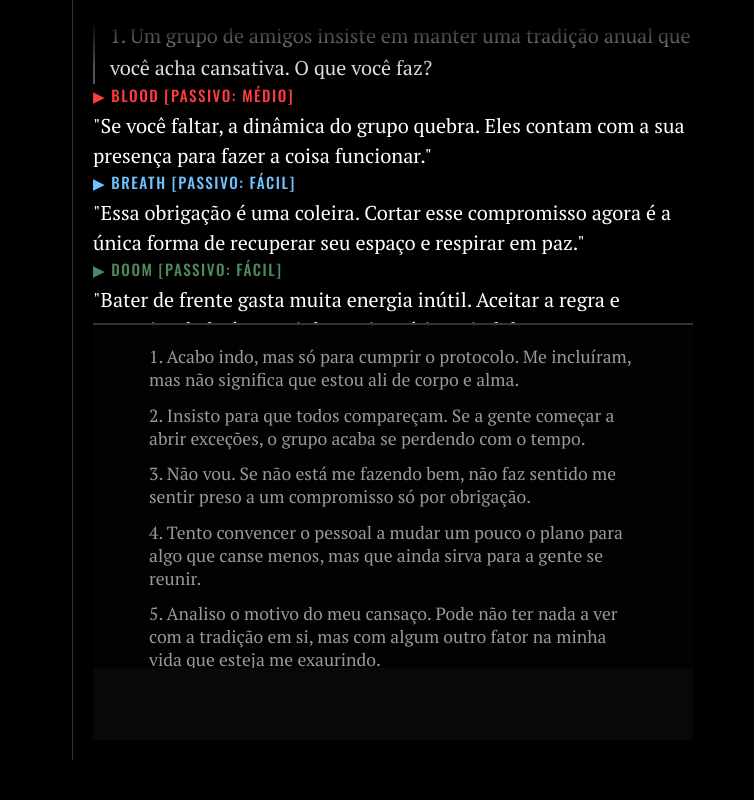
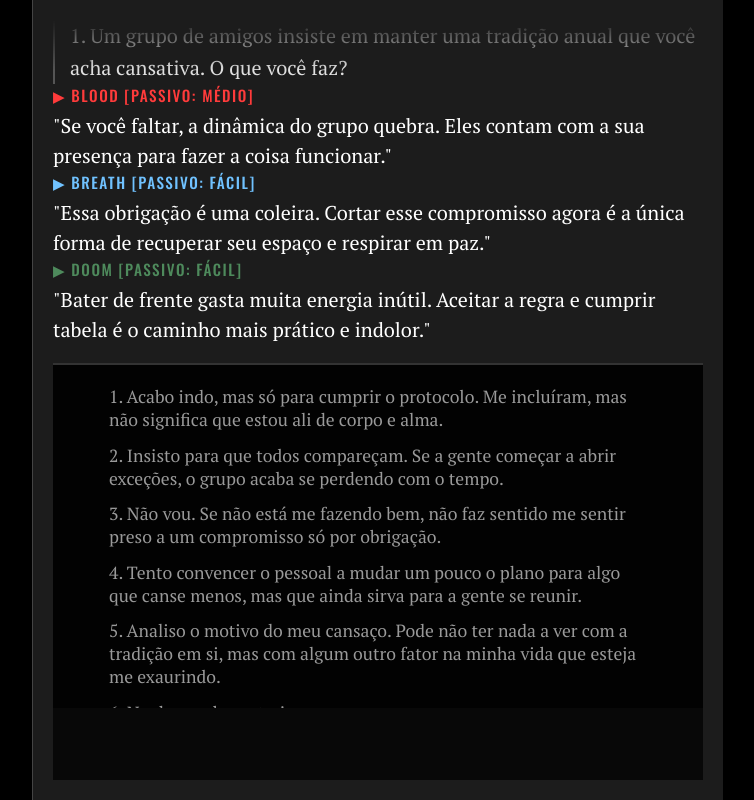
Before and after one commit to springus-ai/esse-teste-legal, a plain HTML site: page index.html in a window 1280 px wide. Both pictures are taken after a click on the button "BORA VER.". Shown: the whole page, without its empty margins (517-1271 px from the left). Drawn offline with nearby package versions, Linux system fonts and the light colour scheme.

Commit message:
Update estiloso.css

```diff
--- a/estiloso.css
+++ b/estiloso.css
@@ -52,16 +52,15 @@ body, html {
 #dialogue-panel {
     display: flex;
     flex-direction: column;
-    height: 90vh; /* Altura do painel */
-    max-width: 600px; /* Largura da coluna de texto */
-
-    /* MUDANÇA AQUI: */
-    margin-left: auto;   /* Empurra tudo para a direita */
-    margin-right: 50px;  /* Dá um respiro da borda da tela */
-
-    background: rgba(0, 0, 0, 0.7); /* Deixa o fundo um pouco transparente para o clima DE */
+    height: 95vh;
+    max-width: 650px;
+    margin-left: auto; /* Mantém na direita */
+    margin-right: 40px;
+    background: #1c1c1c; /* Cor cinza escura sólida restaurada */
     padding: 20px;
-    border-left: 1px solid #333; /* Uma linha fina na esquerda para delimitar */
+    border-left: 1px solid #444;
+    box-shadow: -10px 0 30px rgba(0,0,0,0.5);
+    z-index: 10;
 }
 #history-container {
     flex: 1; /* Ocupa todo o espaço disponível */
```
